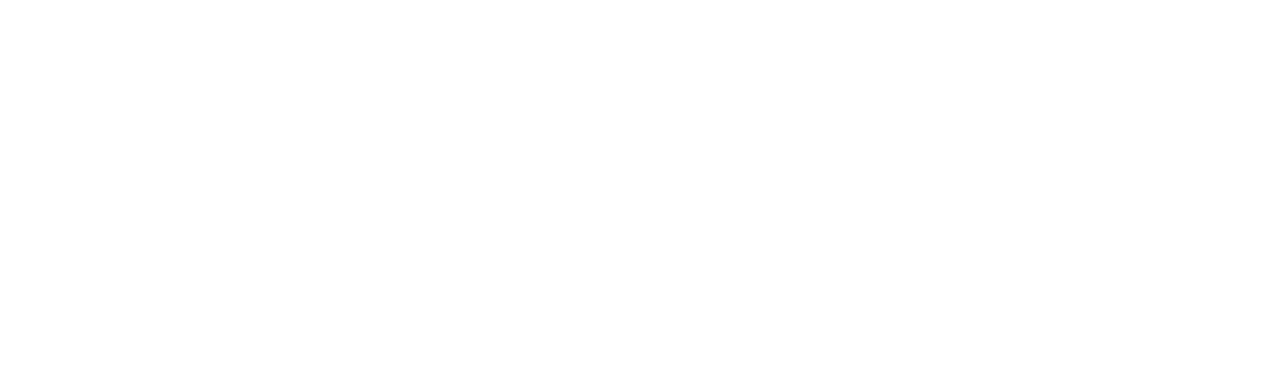
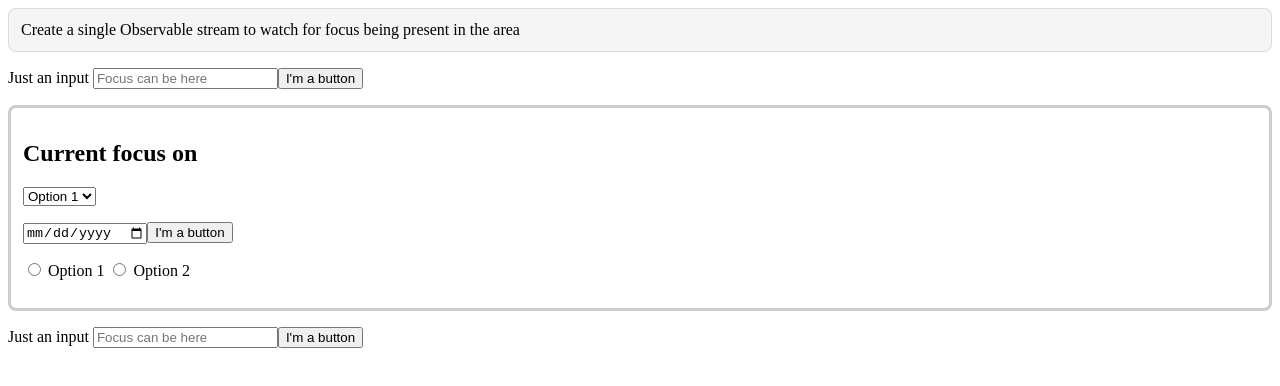
Before and after one commit to mBah1705/mastering-rxjs, an Angular app: page /focussable-block in a window 1280 px wide. Before the commit this address led to /. Shown: the top 386 px of the page. Built offline with nearby package versions, Linux system fonts and the light colour scheme.

Commit message:
feat: add FocussableBlock component with focus management and routing (#4)

```diff
--- a/src/app/app.routes.ts
+++ b/src/app/app.routes.ts
@@ -3,7 +3,10 @@
 
 export const routes: Routes = [
     { path: '', redirectTo: 'todo', pathMatch: 'full' },
+    { path: 'todo', loadComponent: () => import('./todo/todo.component').then(m => m.TodoComponent) },
     { path: 'cars-and-trucks', loadComponent: () => import('./cars-and-trucks/cars-and-trucks.component').then(m => m.CarsAndTrucksComponent) },
     { path: 'timer', loadComponent: () => import('./timer/timer.component').then(m => m.TimerComponent) },
-    { path: 'todo', loadComponent: () => import('./todo/todo.component').then(m => m.TodoComponent) },
+    { path : 'focussable-block', loadComponent: () => import('./focussable-block/focussable-block.component').then(m => m.FocussableBlockComponent) },
+
+    { path: '**', redirectTo: 'todo' }
 ];
--- /dev/null
+++ b/src/app/focussable-block/focussable-block.component.css
@@ -0,0 +1,9 @@
+.focus {
+  border-radius: 8px;
+  border: 3px solid rgba(0, 0, 0, 0.2);
+  padding: 12px;
+}
+
+.has-focus {
+  border-color: rgba(255, 0, 0, 0.2);
+}
--- /dev/null
+++ b/src/app/focussable-block/focussable-block.component.html
@@ -0,0 +1,45 @@
+<blockquote>
+  Create a single Observable stream to watch for focus being present in the area
+</blockquote>
+<p>
+  <label>
+    Just an input
+    <input placeholder="Focus can be here" />
+  </label>
+  <button>I'm a button</button>
+</p>
+<div #focussableBlock
+    class="focus"
+    [ngClass]="{ 'has-focus': hasFocus$ | async }"
+    tabindex="0">
+  <h2>Current focus on {{ focussedElementName() }} </h2>
+  <p>
+    <select>
+      <option>Option 1</option>
+      <option>Option 2</option>
+    </select>
+  </p>
+
+  <p>
+    <input type="date" />
+    <button>I'm a button</button>
+  </p>
+
+  <p>
+    <label>
+      <input type="radio" />
+      Option 1
+    </label>
+    <label>
+      <input type="radio" />
+      Option 2
+    </label>
+  </p>
+</div>
+<p>
+  <label>
+    Just an input
+    <input placeholder="Focus can be here" />
+  </label>
+  <button>I'm a button</button>
+</p>
--- /dev/null
+++ b/src/app/focussable-block/focussable-block.component.ts
@@ -0,0 +1,44 @@
+import { AsyncPipe, NgClass } from '@angular/common';
+import { Component, computed, ElementRef, HostListener, signal, viewChild } from '@angular/core';
+import { Subject } from 'rxjs';
+
+@Component({
+  imports: [NgClass, AsyncPipe],
+  selector: 'app-focussable-block',
+  styleUrl: './focussable-block.component.css',
+  templateUrl: './focussable-block.component.html',
+  host: {
+    '(focusin)': 'onFocusIn($event, $event.target)',
+    '(focusout)': 'onFocusOut($event)'
+  }
+})
+export class FocussableBlockComponent {
+  hasFocus$ = new Subject<boolean>();
+
+  focussableBlock = viewChild<ElementRef<HTMLDivElement>>('focussableBlock');
+
+  // List of focusable elements within the block
+  focusableElements = computed<HTMLElement[]>(() => {
+    const block = this.focussableBlock()?.nativeElement;
+    if (!block) return [];
+    return Array.from(block.querySelectorAll('input, button, select, textarea, [tabindex]'))
+    .filter((el): el is HTMLElement => !!el);
+  });
+
+  // FocusIn and FocusOut event handlers inside focussable block
+  focussedElementName = signal<string | null>(null);
+
+  onFocusIn(event: FocusEvent, target: EventTarget | null) {
+    event.preventDefault();
+    if (target !== null && this.focusableElements().includes(target as HTMLElement)) {
+      this.hasFocus$.next(true);
+      this.focussedElementName.set((target as HTMLElement).tagName);
+    }
+  }
+
+  onFocusOut(event: FocusEvent) {
+    event.preventDefault();
+    this.hasFocus$.next(false);
+    this.focussedElementName.set(null);
+  }
+}
--- a/src/styles.css
+++ b/src/styles.css
@@ -1 +1,8 @@
 /* You can add global styles to this file, and also import other style files */
+blockquote {
+  background: whitesmoke;
+  margin: 0;
+  padding: 12px;
+  border-radius: 8px;
+  border: 1px solid rgba(0, 0, 0, 0.1);
+}
```
Also changed, not shown: 1 other file (tests, documents, lock files or other folders).
